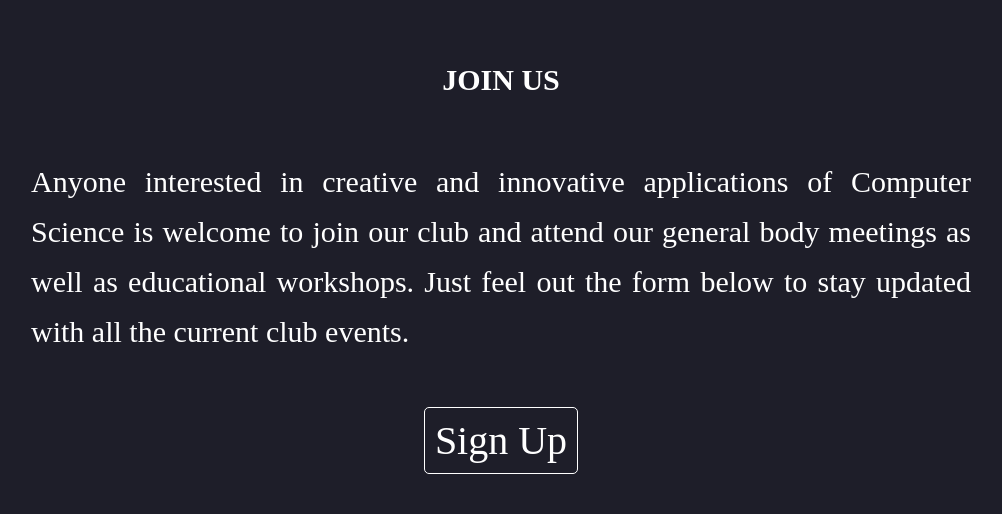
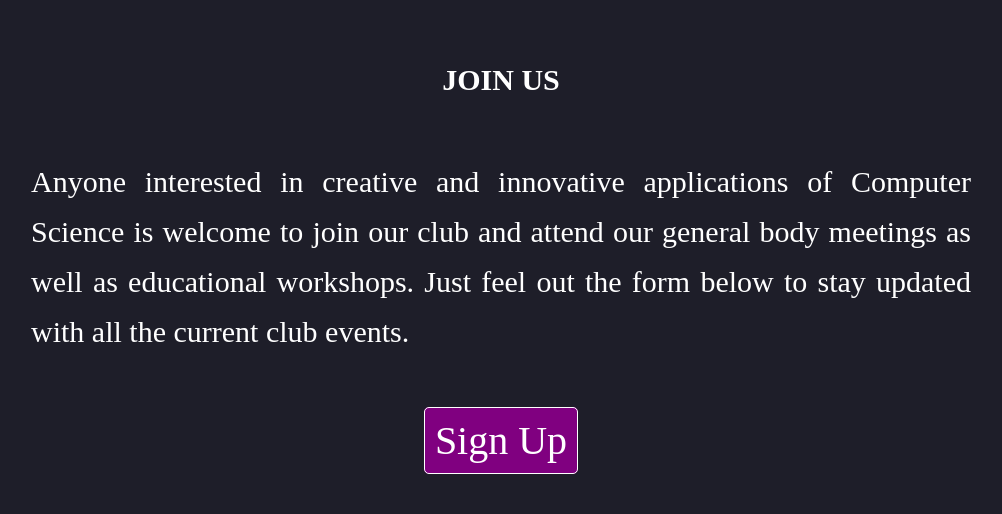
Before and after one commit to valeriyarusina/CreativeComputingWebsite, a PHP site: page / in a window 1280 px wide, with the pointer over the restyled element. Shown: the part 4274-4788 px from the top of the page, without its empty margins (139-1141 px from the left). Run offline with PHP 8.4, Linux system fonts and the light colour scheme; some libraries are stand-ins or nearby versions.

Commit message:
sign up button

```diff
--- a/styles/index.css
+++ b/styles/index.css
@@ -221,3 +221,7 @@ nav a:hover{
   border-radius: 5px;
   padding: 10px; ;
 }
+
+#sign_up a:hover{
+  background-color: rgb(128,0,128);
+}
```
